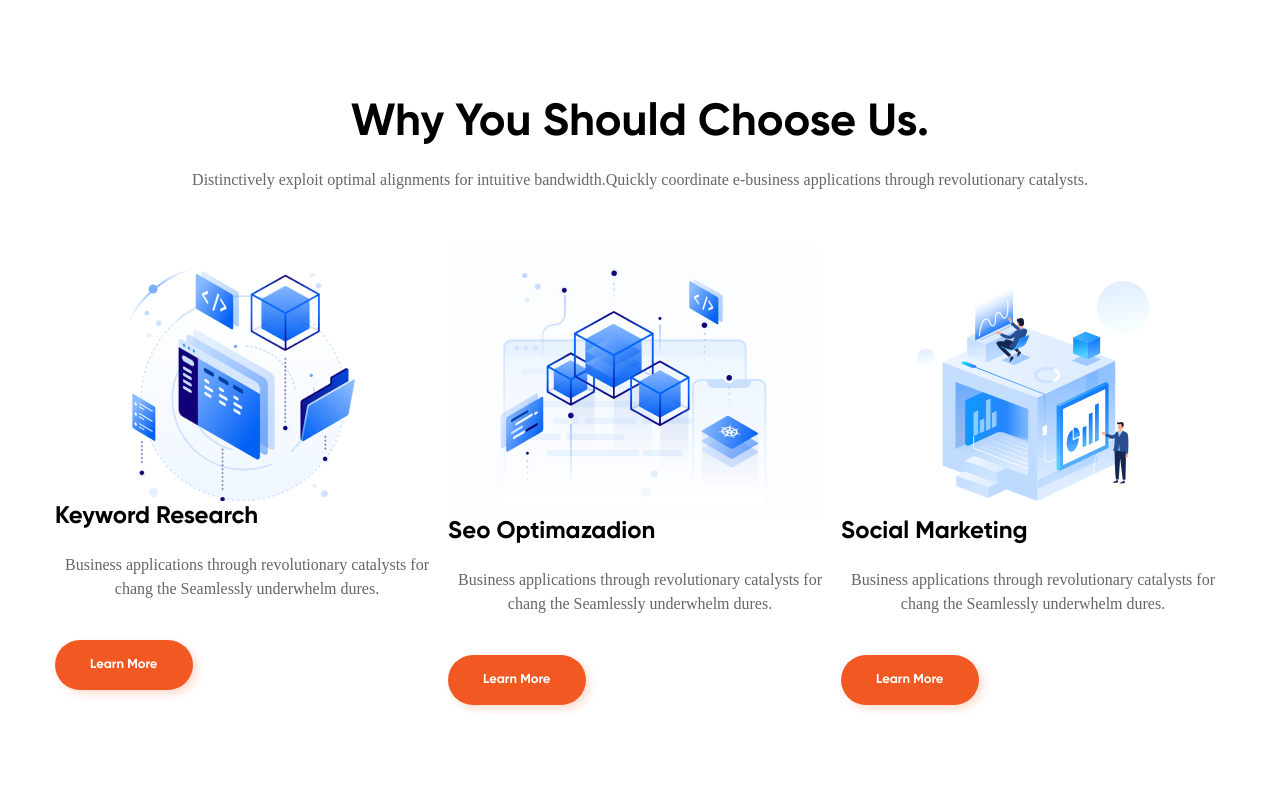
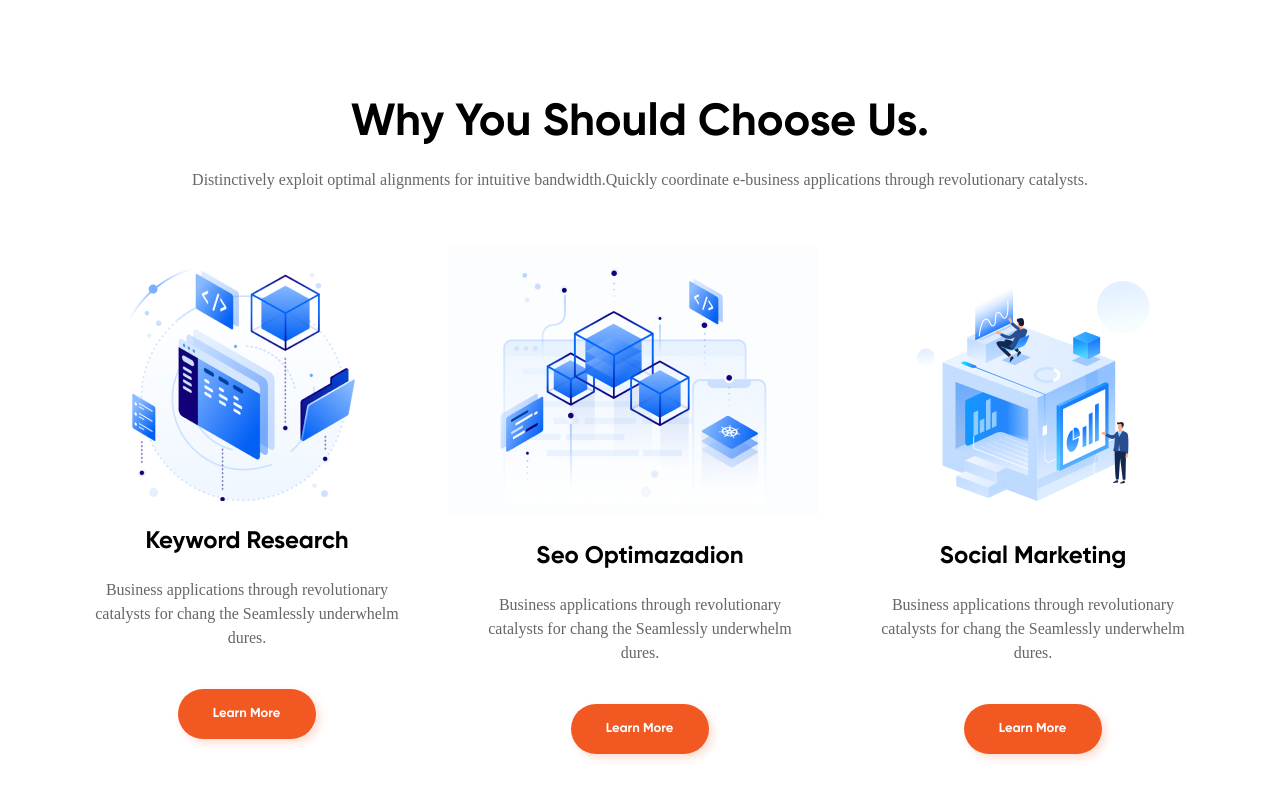
Before and after one commit to BitterTrue/Homework-HTML-5, a plain HTML site: page index.html in a window 1280 px wide. Shown: the part 1062-1869 px from the top of the page. Drawn offline with Linux system fonts and the light colour scheme.

Commit message:
second commit

```diff
--- a/style.css
+++ b/style.css
@@ -197,7 +197,7 @@ margin-bottom: 54px;
 .servis{
   background: #FFF;
 }
-.servic_desktop{
+.servic_desk{
   display: flex;
   flex-direction: column;
   align-items: center;
```
